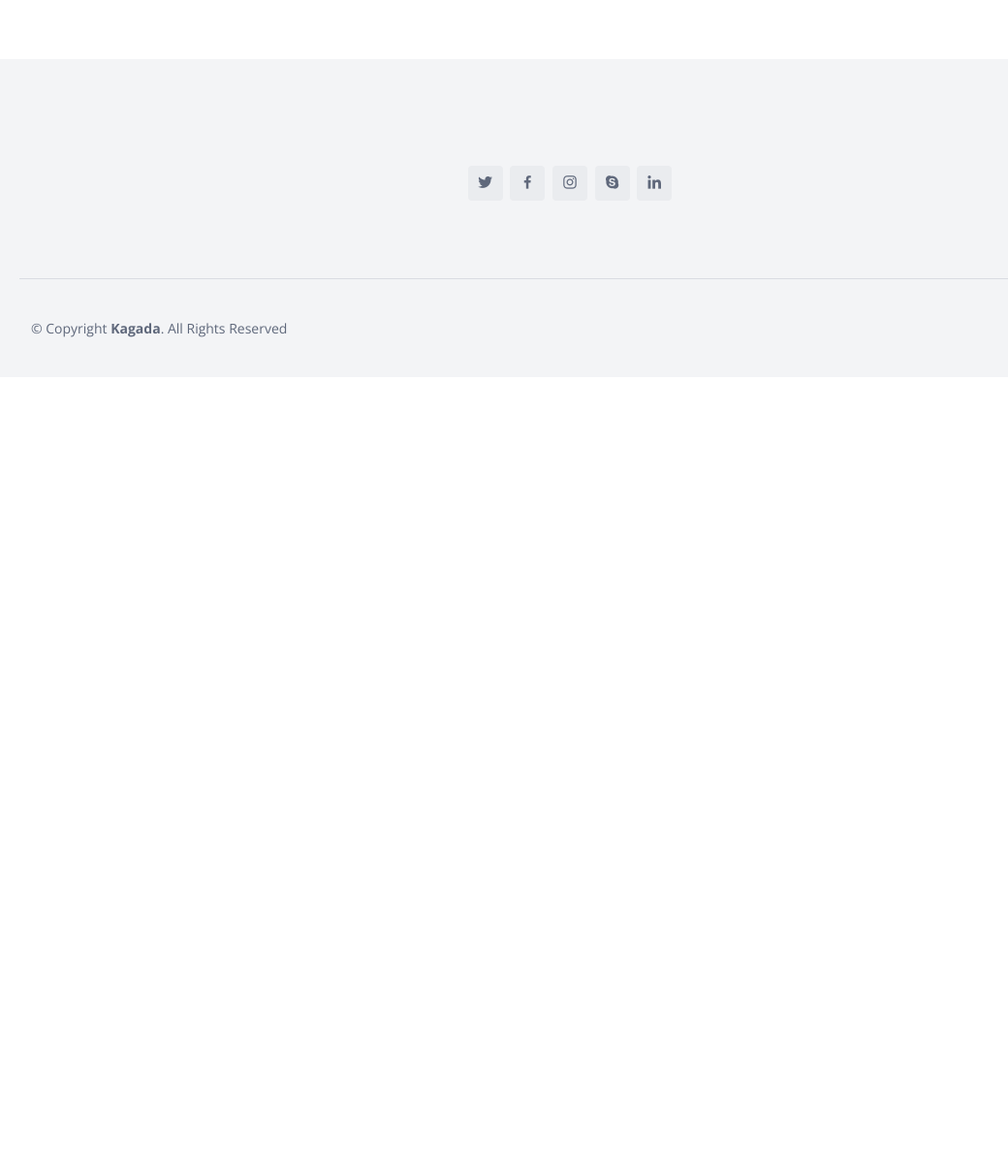
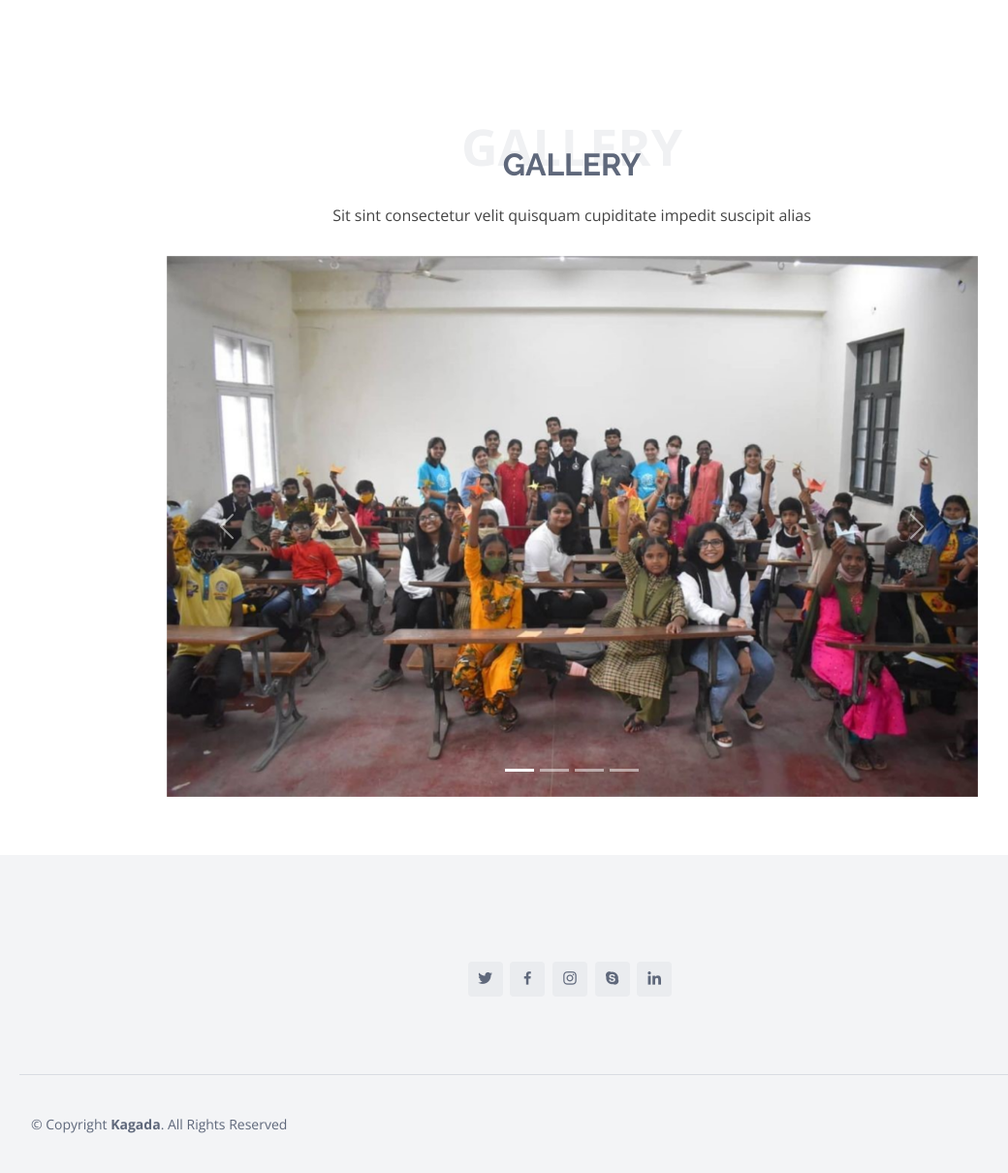
Before and after one commit to Uvcesd2022/kagada2022, a PHP site: page / in a window 1280 px wide. Shown: the part 1233-2443 px from the top of the page at 97% size, without its empty margins (50-1090 px from the left). Before the commit the page ends 1581 px from the top, so only its background shows below. Run offline with PHP 8.4, Linux system fonts and the light colour scheme.

Commit message:
added gallery

```diff
--- a/assets/css/style.css
+++ b/assets/css/style.css
@@ -843,6 +843,13 @@ section {
 .portfolio-details .portfolio-description p {
   padding: 0;
 }
+.images
+{
+  width: 75%;
+  height: 75%;
+  margin: auto;
+}
+
 
 /*--------------------------------------------------------------
 # Testimonials
--- a/index.html
+++ b/index.html
@@ -245,122 +245,46 @@
     </section>End Services Section -->
 
     <!-- ======= Portfolio Section ======= -->
-    <!-- <section id="portfolio" class="portfolio">
+    <section id="portfolio" class="portfolio">
       <div class="container">
 
         <div class="section-title">
-          <span>Gal</span>
-          <h2>Portfolio</h2>
+          <span>Gallery</span>
+          <h2>Gallery</h2>
           <p>Sit sint consectetur velit quisquam cupiditate impedit suscipit alias</p>
         </div>
-
-        <div class="row">
-          <div class="col-lg-12 d-flex justify-content-center">
-            <ul id="portfolio-flters">
-              <li data-filter="*" class="filter-active">All</li>
-              <li data-filter=".filter-app">App</li>
-              <li data-filter=".filter-card">Card</li>
-              <li data-filter=".filter-web">Web</li>
-            </ul>
+        <div id="carouselExampleIndicators" class="carousel images slide" data-bs-ride="true">
+          <div class="carousel-indicators">
+            <button type="button" data-bs-target="#carouselExampleIndicators" data-bs-slide-to="0" class="active" aria-current="true" aria-label="Slide 1"></button>
+            <button type="button" data-bs-target="#carouselExampleIndicators" data-bs-slide-to="1" aria-label="Slide 2"></button>
+            <button type="button" data-bs-target="#carouselExampleIndicators" data-bs-slide-to="2" aria-label="Slide 3"></button>
+            <button type="button" data-bs-target="#carouselExampleIndicators" data-bs-slide-to="3" aria-label="Slide 4"></button>
           </div>
-        </div>
-
-        <div class="row portfolio-container">
-
-          <div class="col-lg-4 col-md-6 portfolio-item filter-app">
-            <img src="assets/img/portfolio/portfolio-1.jpg" class="img-fluid" alt="">
-            <div class="portfolio-info">
-              <h4>App 1</h4>
-              <p>App</p>
-              <a href="assets/img/portfolio/portfolio-1.jpg" data-gallery="portfolioGallery" class="portfolio-lightbox preview-link" title="App 1"><i class="bx bx-plus"></i></a>
-              <a href="portfolio-details.html" class="details-link" title="More Details"><i class="bx bx-link"></i></a>
+          <div class="carousel-inner">
+            <div class="carousel-item active">
+              <img src="./images/kagada1.jpg" class="d-block image img-fluid" alt="...">
+            </div>
+            <div class="carousel-item">
+              <img src="./images/kagada2.jpg" class="d-block image img-fluid" alt="...">
+            </div>
+            <div class="carousel-item">
+              <img src="./images/kagada3.jpg" class="d-block image img-fluid" alt="...">
+            </div>
+            <div class="carousel-item">
+              <img src="./images/kagada4.jpg" class="d-block image img-fluid" alt="...">
             </div>
           </div>
-
-          <div class="col-lg-4 col-md-6 portfolio-item filter-web">
-            <img src="assets/img/portfolio/portfolio-2.jpg" class="img-fluid" alt="">
-            <div class="portfolio-info">
-              <h4>Web 3</h4>
-              <p>Web</p>
-              <a href="assets/img/portfolio/portfolio-2.jpg" data-gallery="portfolioGallery" class="portfolio-lightbox preview-link" title="Web 3"><i class="bx bx-plus"></i></a>
-              <a href="portfolio-details.html" class="details-link" title="More Details"><i class="bx bx-link"></i></a>
-            </div>
-          </div>
-
-          <div class="col-lg-4 col-md-6 portfolio-item filter-app">
-            <img src="assets/img/portfolio/portfolio-3.jpg" class="img-fluid" alt="">
-            <div class="portfolio-info">
-              <h4>App 2</h4>
-              <p>App</p>
-              <a href="assets/img/portfolio/portfolio-3.jpg" data-gallery="portfolioGallery" class="portfolio-lightbox preview-link" title="App 2"><i class="bx bx-plus"></i></a>
-              <a href="portfolio-details.html" class="details-link" title="More Details"><i class="bx bx-link"></i></a>
-            </div>
-          </div>
-
-          <div class="col-lg-4 col-md-6 portfolio-item filter-card">
-            <img src="assets/img/portfolio/portfolio-4.jpg" class="img-fluid" alt="">
-            <div class="portfolio-info">
-              <h4>Card 2</h4>
-              <p>Card</p>
-              <a href="assets/img/portfolio/portfolio-4.jpg" data-gallery="portfolioGallery" class="portfolio-lightbox preview-link" title="Card 2"><i class="bx bx-plus"></i></a>
-              <a href="portfolio-details.html" class="details-link" title="More Details"><i class="bx bx-link"></i></a>
-            </div>
-          </div>
-
-          <div class="col-lg-4 col-md-6 portfolio-item filter-web">
-            <img src="assets/img/portfolio/portfolio-5.jpg" class="img-fluid" alt="">
-            <div class="portfolio-info">
-              <h4>Web 2</h4>
-              <p>Web</p>
-              <a href="assets/img/portfolio/portfolio-5.jpg" data-gallery="portfolioGallery" class="portfolio-lightbox preview-link" title="Web 2"><i class="bx bx-plus"></i></a>
-              <a href="portfolio-details.html" class="details-link" title="More Details"><i class="bx bx-link"></i></a>
-            </div>
-          </div>
-
-          <div class="col-lg-4 col-md-6 portfolio-item filter-app">
-            <img src="assets/img/portfolio/portfolio-6.jpg" class="img-fluid" alt="">
-            <div class="portfolio-info">
-              <h4>App 3</h4>
-              <p>App</p>
-              <a href="assets/img/portfolio/portfolio-6.jpg" data-gallery="portfolioGallery" class="portfolio-lightbox preview-link" title="App 3"><i class="bx bx-plus"></i></a>
-              <a href="portfolio-details.html" class="details-link" title="More Details"><i class="bx bx-link"></i></a>
-            </div>
-          </div>
-
-          <div class="col-lg-4 col-md-6 portfolio-item filter-card">
-            <img src="assets/img/portfolio/portfolio-7.jpg" class="img-fluid" alt="">
-            <div class="portfolio-info">
-              <h4>Card 1</h4>
-              <p>Card</p>
-              <a href="assets/img/portfolio/portfolio-7.jpg" data-gallery="portfolioGallery" class="portfolio-lightbox preview-link" title="Card 1"><i class="bx bx-plus"></i></a>
-              <a href="portfolio-details.html" class="details-link" title="More Details"><i class="bx bx-link"></i></a>
-            </div>
-          </div>
-
-          <div class="col-lg-4 col-md-6 portfolio-item filter-card">
-            <img src="assets/img/portfolio/portfolio-8.jpg" class="img-fluid" alt="">
-            <div class="portfolio-info">
-              <h4>Card 3</h4>
-              <p>Card</p>
-              <a href="assets/img/portfolio/portfolio-8.jpg" data-gallery="portfolioGallery" class="portfolio-lightbox preview-link" title="Card 3"><i class="bx bx-plus"></i></a>
-              <a href="portfolio-details.html" class="details-link" title="More Details"><i class="bx bx-link"></i></a>
-            </div>
-          </div>
-
-          <div class="col-lg-4 col-md-6 portfolio-item filter-web">
-            <img src="assets/img/portfolio/portfolio-9.jpg" class="img-fluid" alt="">
-            <div class="portfolio-info">
-              <h4>Web 3</h4>
-              <p>Web</p>
-              <a href="assets/img/portfolio/portfolio-9.jpg" data-gallery="portfolioGallery" class="portfolio-lightbox preview-link" title="Web 3"><i class="bx bx-plus"></i></a>
-              <a href="portfolio-details.html" class="details-link" title="More Details"><i class="bx bx-link"></i></a>
-            </div>
-          </div>
-
+          <button class="carousel-control-prev" type="button" data-bs-target="#carouselExampleIndicators" data-bs-slide="prev">
+            <span class="carousel-control-prev-icon" aria-hidden="true"></span>
+            <span class="visually-hidden">Previous</span>
+          </button>
+          <button class="carousel-control-next" type="button" data-bs-target="#carouselExampleIndicators" data-bs-slide="next">
+            <span class="carousel-control-next-icon" aria-hidden="true"></span>
+            <span class="visually-hidden">Next</span>
+          </button>
         </div>
-
       </div>
-    </section>End Portfolio Section -->
+    </section>
 
     <!-- ======= Testimonials Section ======= -->
     <!-- <section id="testimonials" class="testimonials section-bg">
```
Also changed, not shown: images/kagada1.jpg (added), images/kagada2.jpg (added), images/kagada3.jpg (added), images/kagada4.jpg (added).
